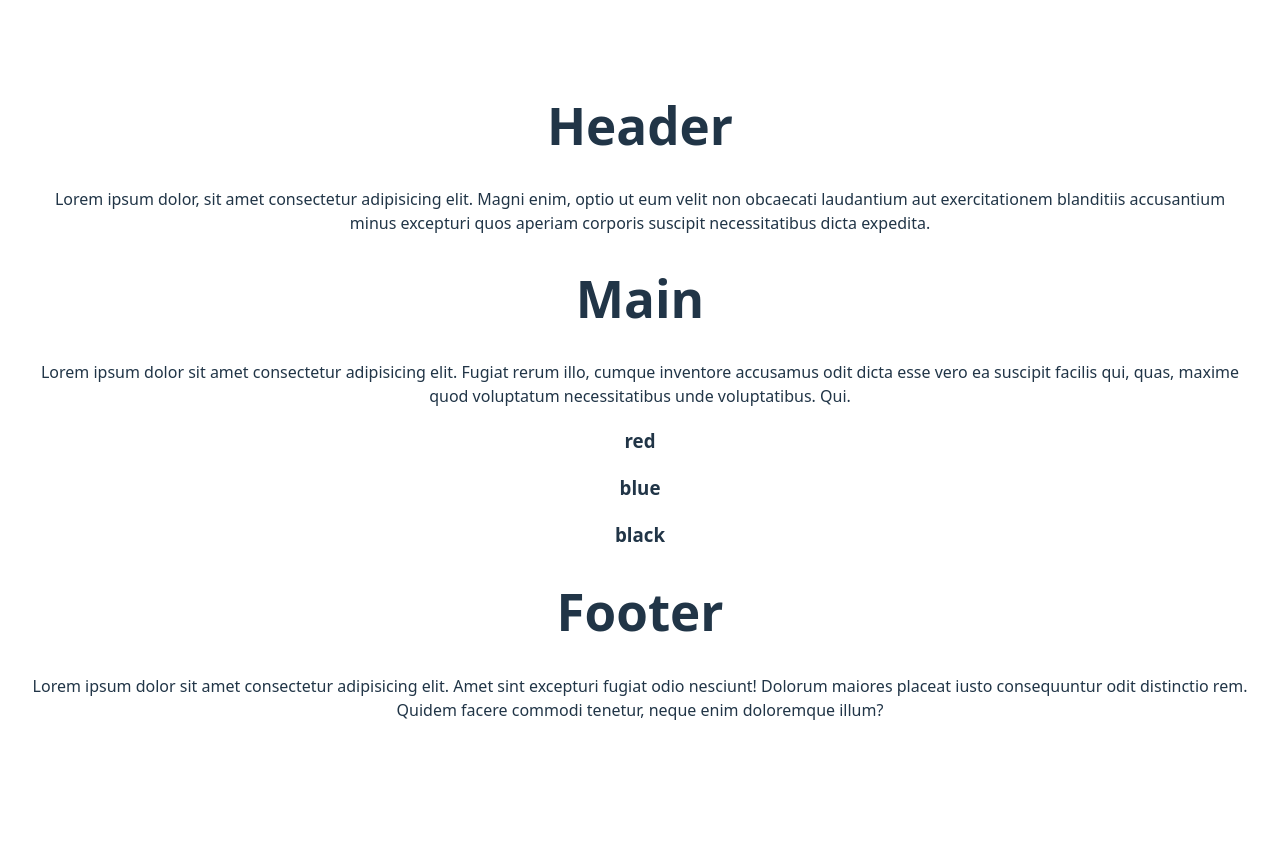
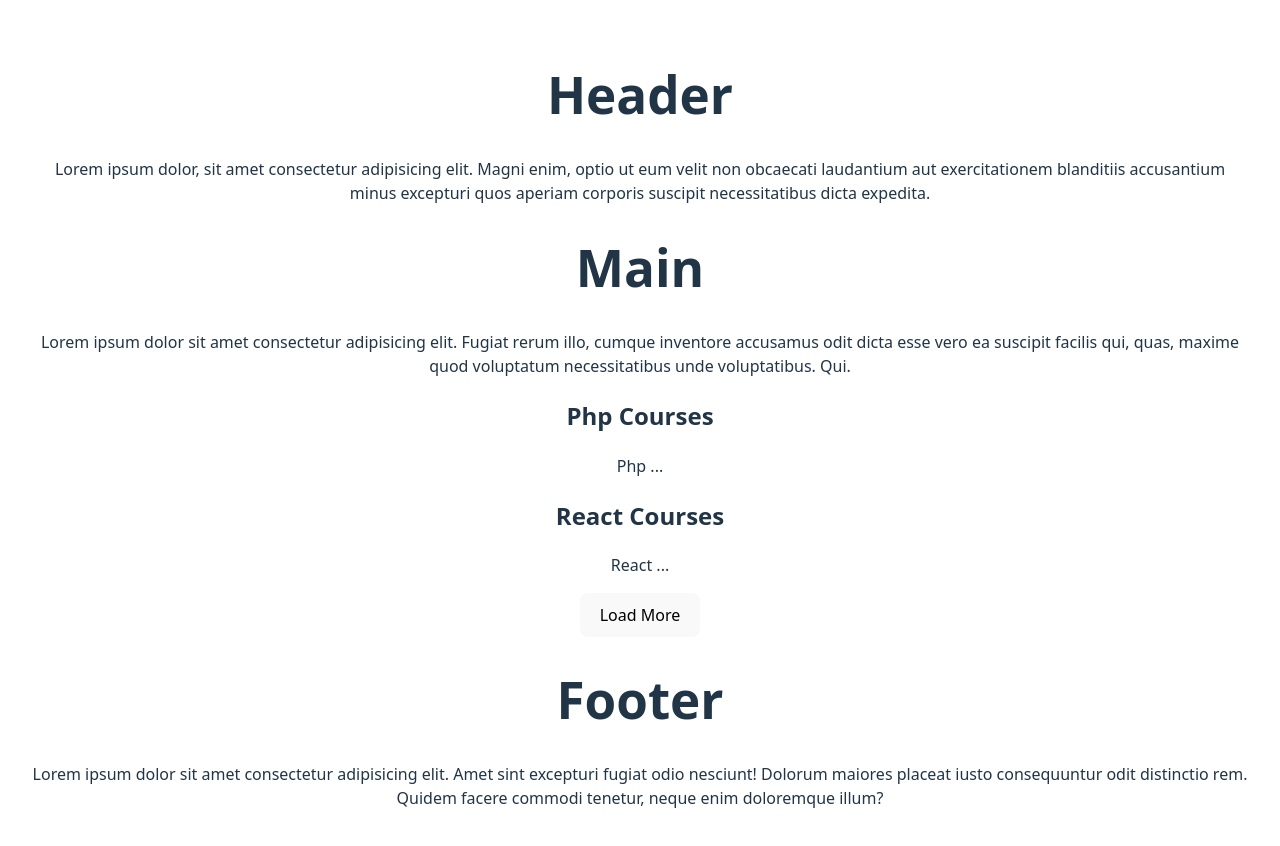
Before and after one commit to Mahdyaralipor/react, a React (Vite) app: page / in a window 1280 px wide. Shown: the top 846 px of the page. Before the commit the page ends 800 px from the top, so only its background shows below. Built offline with nearby package versions, Linux system fonts and the light colour scheme.

Commit message:
add if else

```diff
--- a/src/components/home/Main.jsx
+++ b/src/components/home/Main.jsx
@@ -1,4 +1,4 @@
-import List from "./widgets/List"
+import AllCourses from "./widgets/AllCourses"
 
 
 export function Main () {
@@ -7,7 +7,7 @@ export function Main () {
             <h1>Main</h1>
             <p>Lorem ipsum dolor sit amet consectetur adipisicing elit. Fugiat rerum illo, cumque inventore accusamus odit dicta esse vero ea suscipit facilis qui, quas, maxime quod voluptatum necessitatibus unde voluptatibus. Qui.</p>
 
-            <List />
+            <AllCourses />
         </>
     )
 }
--- /dev/null
+++ b/src/components/home/widgets/AllCourses.jsx
@@ -0,0 +1,50 @@
+import { CourseList } from "./CourseList"
+import {CourseBox} from "./CourseBox"
+import { useState } from "react"
+
+export default function AllCourses() {
+    const [loading, setLoading] = useState(false)
+    const [courses, setCourses] = useState([
+        {
+            title: "Php Courses",
+            description: "Php ..."
+        },
+        {
+            title: "React Courses",
+            description: "React ..."
+        }
+    ])
+
+    const loadMore = () => {
+        setLoading(true)
+        setTimeout(() => {
+            setCourses(
+                [
+                    ...courses,
+                    {
+                        title: "Vue Course",
+                        description: "Vue ..."
+                    },
+                    {
+                        title: "javaScript Course",
+                        description: "javaScript"
+                    }
+                ]
+            )
+            setLoading(false)
+    }, 3000)
+    }
+
+    return (
+        <div>
+            {courses.map(
+                (course, index) =>
+                  <CourseBox key={index} title={course.title} description={course.description}/>
+            )}
+
+            {
+                loading ? <span>loading ...</span> : <button onClick={loadMore}>Load More</button>
+            }
+        </div>
+    )
+}
--- a/src/components/home/widgets/CourseBox.jsx
+++ b/src/components/home/widgets/CourseBox.jsx
@@ -1,9 +1,9 @@
-export function CourseBox({title, details = "default message"}) {
+export function CourseBox({title, description = "default message"}) {
 
     return(
         <div>
             <h2>{title}</h2>
-            <p>{details}</p>
+            <p>{description}</p>
         </div>
     )
 }
```
